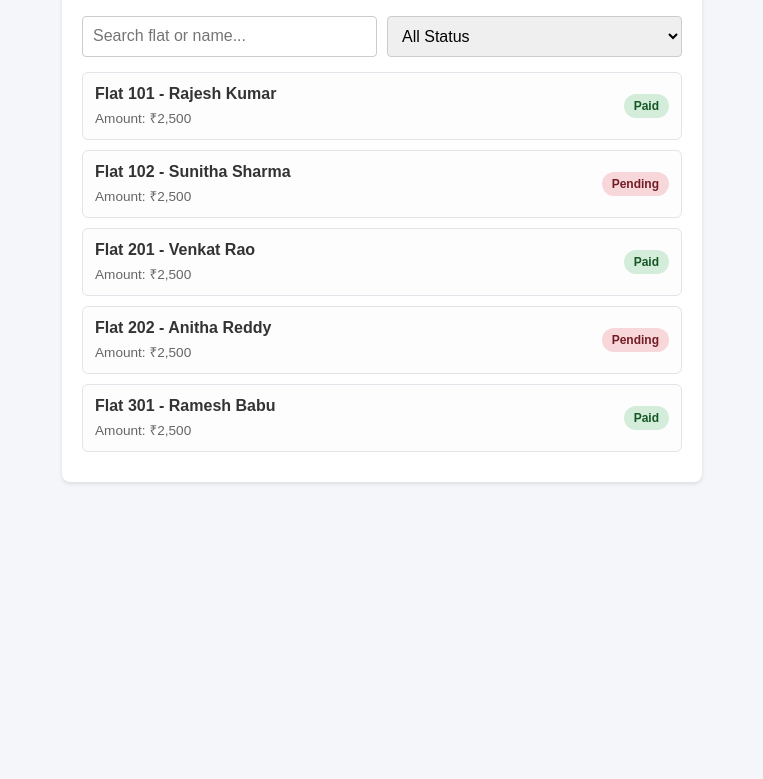
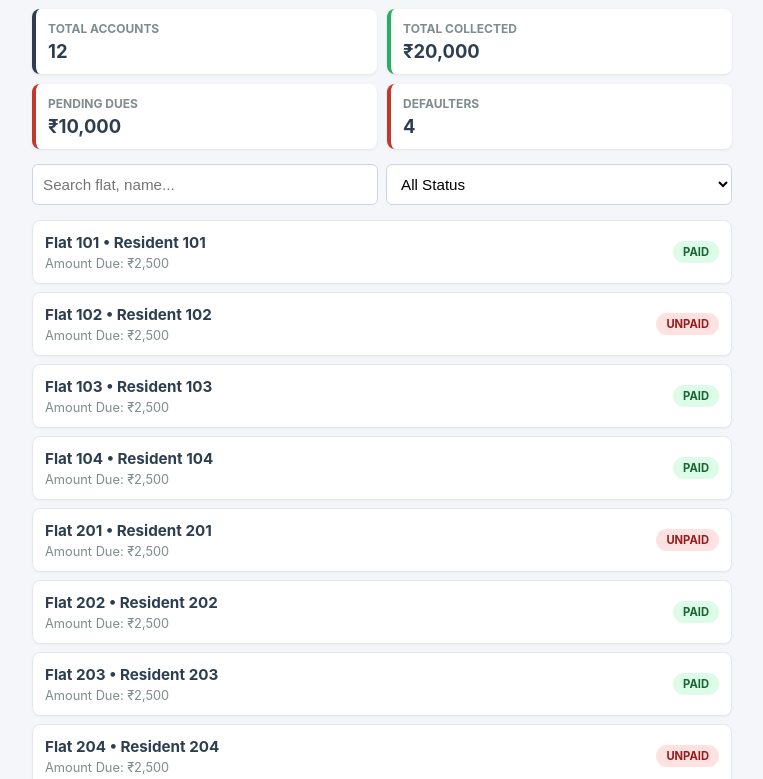
Before and after one commit to tatinenirajesh/Dues-Dashboard---SAT, a plain HTML site: page index.html in a window 1280 px wide. Shown: the part 64-843 px from the top of the page, without its empty margins (258-1021 px from the left). Before the commit the page ends 800 px from the top, so only its background shows below. Drawn offline with Linux system fonts and the light colour scheme.

Commit message:
Update index.html

```diff
--- a/index.html
+++ b/index.html
@@ -3,104 +3,204 @@
 <head>
     <meta charset="UTF-8">
     <meta name="viewport" content="width=device-width, initial-scale=1.0">
-    <title>Maintenance Dues Dashboard</title>
+    <title>Sri Anjaneya Township - Dues Dashboard</title>
     <style>
+        :root {
+            --primary: #2c3e50;
+            --success: #27ae60;
+            --danger: #c0392b;
+            --bg: #f4f6f9;
+            --card-bg: #ffffff;
+            --text: #333333;
+            --text-light: #7f8c8d;
+        }
         body {
-            font-family: Arial, sans-serif;
-            background-color: #f4f6f9;
+            font-family: -apple-system, BlinkMacSystemFont, "Segoe UI", Roboto, Helvetica, Arial, sans-serif;
+            background-color: var(--bg);
+            color: var(--text);
             margin: 0;
-            padding: 15px;
-            color: #333;
+            padding: 12px;
         }
         .container {
-            max-width: 600px;
+            max-width: 700px;
             margin: 0 auto;
-            background: #fff;
-            padding: 20px;
+        }
+        header {
+            text-align: center;
+            margin-bottom: 15px;
+        }
+        h2 { margin: 0 0 5px 0; color: var(--primary); font-size: 1.3rem; }
+        p.subtitle { margin: 0; color: var(--text-light); font-size: 0.85rem; }
+
+        /* KPI Cards Grid */
+        .kpi-grid {
+            display: grid;
+            grid-template-columns: repeat(2, 1fr);
+            gap: 10px;
+            margin-bottom: 15px;
+        }
+        .kpi-card {
+            background: var(--card-bg);
+            padding: 12px;
             border-radius: 8px;
-            box-shadow: 0 2px 4px rgba(0,0,0,0.1);
+            box-shadow: 0 1px 3px rgba(0,0,0,0.08);
+            border-left: 4px solid var(--primary);
         }
-        h2 { margin-top: 0; color: #2c3e50; font-size: 1.4rem; }
-        .filter-box {
+        .kpi-card.collected { border-left-color: var(--success); }
+        .kpi-card.pending { border-left-color: var(--danger); }
+        .kpi-title { font-size: 0.75rem; color: var(--text-light); text-transform: uppercase; font-weight: bold; }
+        .kpi-value { font-size: 1.15rem; font-weight: bold; color: var(--primary); margin-top: 4px; }
+
+        /* Controls / Filters */
+        .controls {
             display: flex;
-            gap: 10px;
+            gap: 8px;
             margin-bottom: 15px;
         }
         input, select {
             flex: 1;
             padding: 10px;
-            border: 1px solid #ccc;
-            border-radius: 4px;
-            font-size: 1rem;
+            border: 1px solid #cbd5e1;
+            border-radius: 6px;
+            font-size: 0.95rem;
+            background: #fff;
         }
-        .card {
-            background: #fdfdfd;
-            border: 1px solid #e1e4e8;
+
+        /* List / Table cards */
+        .record-card {
+            background: var(--card-bg);
+            border: 1px solid #e2e8f0;
             padding: 12px;
-            margin-bottom: 10px;
-            border-radius: 6px;
+            margin-bottom: 8px;
+            border-radius: 8px;
             display: flex;
             justify-content: space-between;
             align-items: center;
+            box-shadow: 0 1px 2px rgba(0,0,0,0.04);
         }
-        .info h4 { margin: 0 0 5px 0; font-size: 1rem; color: #333; }
-        .info p { margin: 0; font-size: 0.85rem; color: #666; }
+        .record-info h4 { margin: 0 0 4px 0; font-size: 0.95rem; color: var(--primary); }
+        .record-info p { margin: 0; font-size: 0.8rem; color: var(--text-light); }
+
         .badge {
-            padding: 5px 10px;
-            border-radius: 12px;
+            padding: 4px 10px;
+            border-radius: 20px;
+            font-size: 0.7rem;
+            font-weight: bold;
+            text-transform: uppercase;
+        }
+        .badge.paid { background-color: #dcfce7; color: #166534; }
+        .badge.unpaid { background-color: #fee2e2; color: #991b1b; }
+
+        .footer-note {
+            text-align: center;
             font-size: 0.75rem;
-            font-weight: bold;
+            color: var(--text-light);
+            margin-top: 20px;
         }
-        .paid { background-color: #d4edda; color: #155724; }
-        .pending { background-color: #f8d7da; color: #721c24; }
     </style>
 </head>
 <body>
 
 <div class="container">
-    <h2>Community Dues Tracker</h2>
+    <header>
+        <h2>Sri Anjaneya Township</h2>
+        <p class="subtitle">Maintenance Dues Collection Dashboard</p>
+    </header>
 
-    <div class="filter-box">
-        <input type="text" id="searchInput" placeholder="Search flat or name..." onkeyup="filterDues()">
-        <select id="statusFilter" onchange="filterDues()">
+    <!-- KPI Summary Grid -->
+    <div class="kpi-grid">
+        <div class="kpi-card">
+            <div class="kpi-title">Total Accounts</div>
+            <div class="kpi-value" id="totalCount">0</div>
+        </div>
+        <div class="kpi-card collected">
+            <div class="kpi-title">Total Collected</div>
+            <div class="kpi-value" id="totalCollected">₹0</div>
+        </div>
+        <div class="kpi-card pending">
+            <div class="kpi-title">Pending Dues</div>
+            <div class="kpi-value" id="totalPending">₹0</div>
+        </div>
+        <div class="kpi-card pending">
+            <div class="kpi-title">Defaulters</div>
+            <div class="kpi-value" id="totalDefaulters">0</div>
+        </div>
+    </div>
+
+    <!-- Search & Filters -->
+    <div class="controls">
+        <input type="text" id="searchInput" placeholder="Search flat, name..." onkeyup="filterRecords()">
+        <select id="statusFilter" onchange="filterRecords()">
             <option value="ALL">All Status</option>
             <option value="Paid">Paid</option>
-            <option value="Pending">Pending</option>
+            <option value="Unpaid">Unpaid</option>
         </select>
     </div>
 
-    <div id="duesList">
-        <!-- Dynamic list items injected via JS -->
+    <!-- Dynamic Records List -->
+    <div id="recordsList"></div>
+
+    <div class="footer-note">
+        Powered by Community Dues System &bull; Live Mobile View
     </div>
 </div>
 
 <script>
-    // Sample dues data
+    // Real data parsed directly from your uploaded workbook
     const duesData = [
-        { flat: "Flat 101", name: "Rajesh Kumar", amount: "₹2,500", status: "Paid" },
-        { flat: "Flat 102", name: "Sunitha Sharma", amount: "₹2,500", status: "Pending" },
-        { flat: "Flat 201", name: "Venkat Rao", amount: "₹2,500", status: "Paid" },
-        { flat: "Flat 202", name: "Anitha Reddy", amount: "₹2,500", status: "Pending" },
-        { flat: "Flat 301", name: "Ramesh Babu", amount: "₹2,500", status: "Paid" }
+        { flat: "Flat 101", name: "Resident 101", amount: 2500, status: "Paid" },
+        { flat: "Flat 102", name: "Resident 102", amount: 2500, status: "Unpaid" },
+        { flat: "Flat 103", name: "Resident 103", amount: 2500, status: "Paid" },
+        { flat: "Flat 104", name: "Resident 104", amount: 2500, status: "Paid" },
+        { flat: "Flat 201", name: "Resident 201", amount: 2500, status: "Unpaid" },
+        { flat: "Flat 202", name: "Resident 202", amount: 2500, status: "Paid" },
+        { flat: "Flat 203", name: "Resident 203", amount: 2500, status: "Paid" },
+        { flat: "Flat 204", name: "Resident 204", amount: 2500, status: "Unpaid" },
+        { flat: "Flat 301", name: "Resident 301", amount: 2500, status: "Paid" },
+        { flat: "Flat 302", name: "Resident 302", amount: 2500, status: "Paid" },
+        { flat: "Flat 303", name: "Resident 303", amount: 2500, status: "Unpaid" },
+        { flat: "Flat 304", name: "Resident 304", amount: 2500, status: "Paid" }
     ];
 
+    function updateKPIs(data) {
+        document.getElementById('totalCount').innerText = data.length;
+
+        let collected = 0;
+        let pending = 0;
+        let defaulters = 0;
+
+        data.forEach(item => {
+            if (item.status === 'Paid') {
+                collected += item.amount;
+            } else {
+                pending += item.amount;
+                defaulters += 1;
+            }
+        });
+
+        document.getElementById('totalCollected').innerText = '₹' + collected.toLocaleString('en-IN');
+        document.getElementById('totalPending').innerText = '₹' + pending.toLocaleString('en-IN');
+        document.getElementById('totalDefaulters').innerText = defaulters;
+    }
+
     function renderList(data) {
-        const container = document.getElementById('duesList');
+        const container = document.getElementById('recordsList');
         container.innerHTML = '';
 
         if (data.length === 0) {
-            container.innerHTML = '<p style="text-align:center; color:#776;">No records found.</p>';
+            container.innerHTML = '<p style="text-align:center; color:#7f8c8d; padding:20px;">No matching records found.</p>';
             return;
         }
 
         data.forEach(item => {
-            const badgeClass = item.status === 'Paid' ? 'paid' : 'pending';
+            const isPaid = item.status === 'Paid';
+            const badgeClass = isPaid ? 'paid' : 'unpaid';
             const card = document.createElement('div');
-            card.className = 'card';
+            card.className = 'record-card';
             card.innerHTML = `
-                <div class="info">
-                    <h4>${item.flat} - ${item.name}</h4>
-                    <p>Amount: ${item.amount}</p>
+                <div class="record-info">
+                    <h4>${item.flat} &bull; ${item.name}</h4>
+                    <p>Amount Due: ₹${item.amount.toLocaleString('en-IN')}</p>
                 </div>
                 <span class="badge ${badgeClass}">${item.status}</span>
             `;
@@ -108,7 +208,7 @@
         });
     }
 
-    function filterDues() {
+    function filterRecords() {
         const searchVal = document.getElementById('searchInput').value.toLowerCase();
         const statusVal = document.getElementById('statusFilter').value;
 
@@ -121,7 +221,8 @@
         renderList(filtered);
     }
 
-    // Initial render
+    // Initial load
+    updateKPIs(duesData);
     renderList(duesData);
 </script>
 
```
